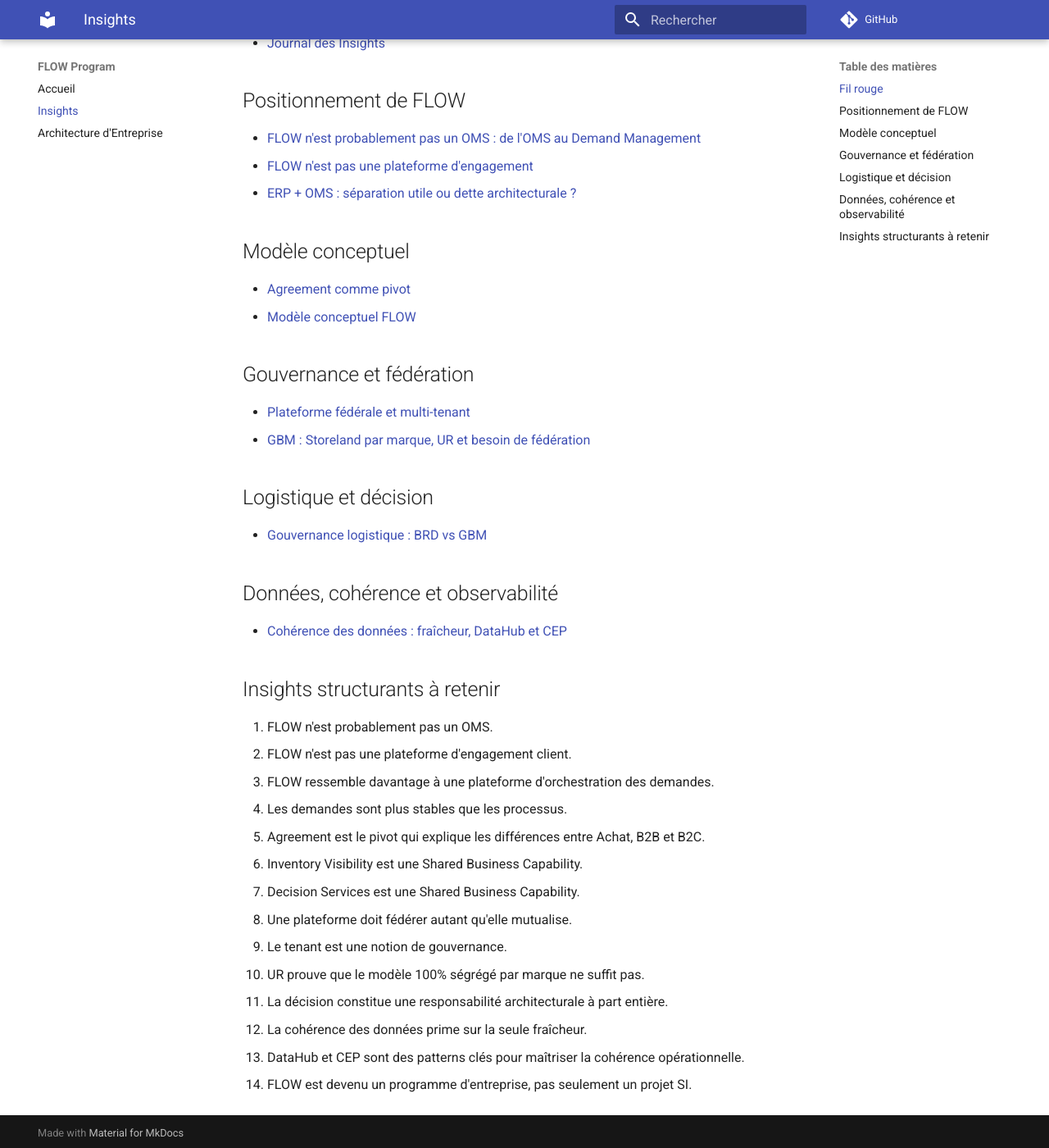
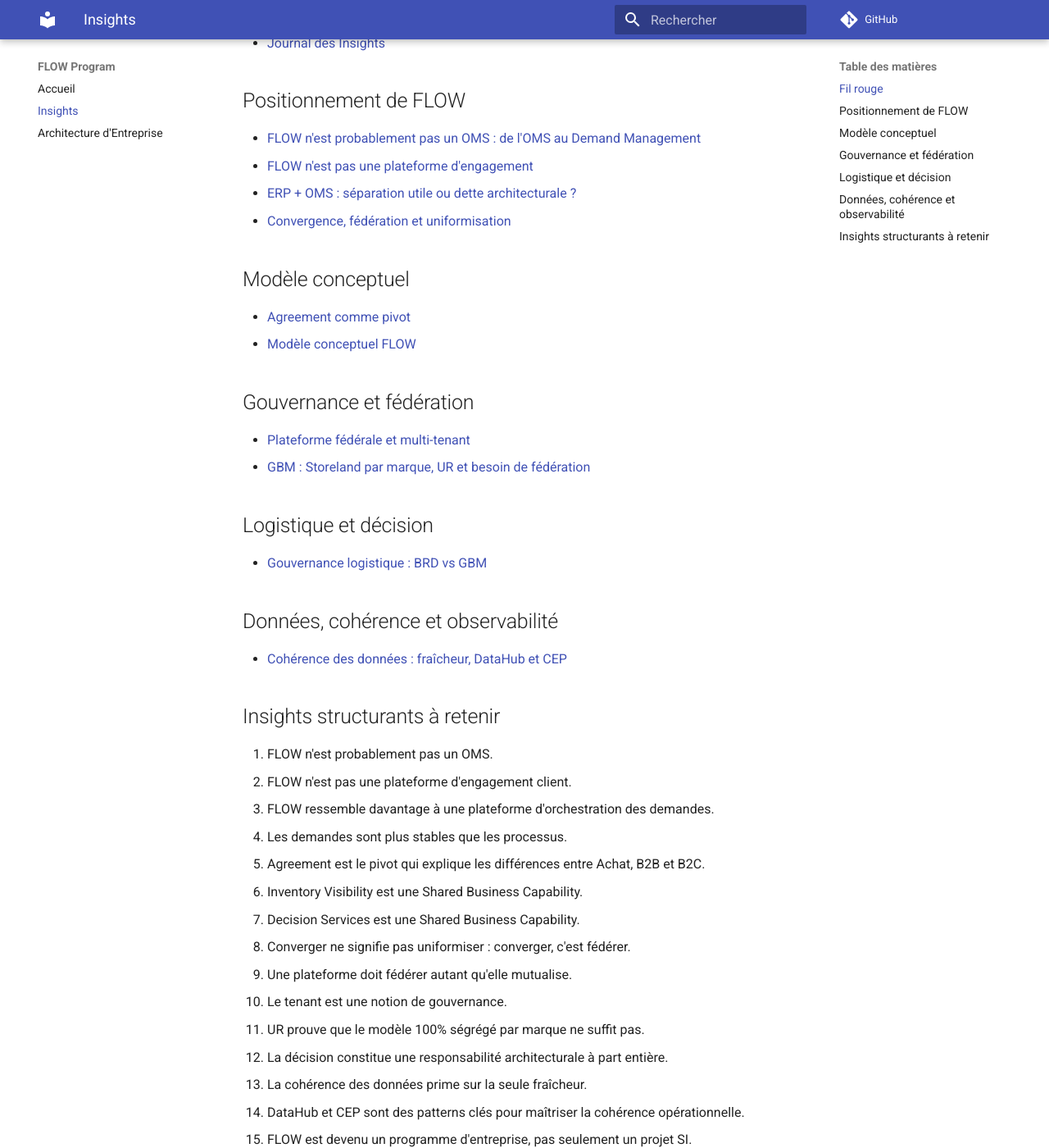
Before and after one commit to laurent-sintes/FLOW-Program, an MkDocs documentation site: the page built from docs/insights/index.md, in a window 1280 px wide and 1400 px high, scrolled down 383 px. Shown: the whole window at 82% size. Built offline with MkDocs 1.6.1 and Material for MkDocs 9.7.7, drawn with Linux system fonts in a browser that asks for light colours; comment, search, counter and statistics services are not loaded.

Commit message:
Add convergence insight to insights index

```diff
--- a/docs/insights/index.md
+++ b/docs/insights/index.md
@@ -14,6 +14,7 @@ Elle sert de mémoire vivante du programme : chaque page capture un raisonnement
 - [FLOW n'est probablement pas un OMS : de l'OMS au Demand Management](oms-vers-demand-management.md)
 - [FLOW n'est pas une plateforme d'engagement](flow-n-est-pas-une-plateforme-d-engagement.md)
 - [ERP + OMS : séparation utile ou dette architecturale ?](erp-oms-separation-ou-plateforme-integree.md)
+- [Convergence, fédération et uniformisation](convergence-federation-uniformisation.md)
 
 ## Modèle conceptuel
 
@@ -42,10 +43,11 @@ Elle sert de mémoire vivante du programme : chaque page capture un raisonnement
 5. Agreement est le pivot qui explique les différences entre Achat, B2B et B2C.
 6. Inventory Visibility est une Shared Business Capability.
 7. Decision Services est une Shared Business Capability.
-8. Une plateforme doit fédérer autant qu'elle mutualise.
-9. Le tenant est une notion de gouvernance.
-10. UR prouve que le modèle 100% ségrégé par marque ne suffit pas.
-11. La décision constitue une responsabilité architecturale à part entière.
-12. La cohérence des données prime sur la seule fraîcheur.
-13. DataHub et CEP sont des patterns clés pour maîtriser la cohérence opérationnelle.
-14. FLOW est devenu un programme d'entreprise, pas seulement un projet SI.
+8. Converger ne signifie pas uniformiser : converger, c'est fédérer.
+9. Une plateforme doit fédérer autant qu'elle mutualise.
+10. Le tenant est une notion de gouvernance.
+11. UR prouve que le modèle 100% ségrégé par marque ne suffit pas.
+12. La décision constitue une responsabilité architecturale à part entière.
+13. La cohérence des données prime sur la seule fraîcheur.
+14. DataHub et CEP sont des patterns clés pour maîtriser la cohérence opérationnelle.
+15. FLOW est devenu un programme d'entreprise, pas seulement un projet SI.
```
